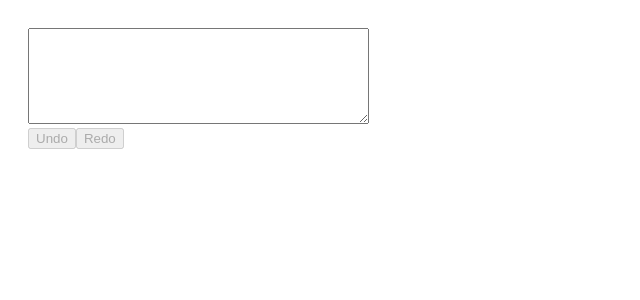
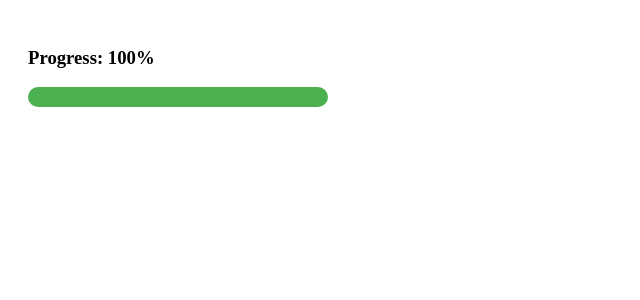
Before and after one commit to anmol810/ReactjsInterviewQuestion, a React (Vite) app in the folder my-react-app/: page / in a window 1280 px wide. Shown: the top 300 px of the page, without its empty margins (0-640 px from the left). Built offline with nearby package versions, Linux system fonts and the light colour scheme.

Commit message:
30th july

```diff
--- a/my-react-app/src/App.jsx
+++ b/my-react-app/src/App.jsx
@@ -1,12 +1,16 @@
 // import FileExplorerParent from "./FileExplorer/FileExplorerParent";
 // import InfiniteScrollList from "./IntersectionObserver/IntersectionObserver";
-import UndoRedo from "./undoRedo/undoRedo";
+
+import ProgressBarParent from "./progressBar/progressBarParent";
+
+// import UndoRedo from "./undoRedo/undoRedo";
 function App() {
   return (
     <>
       {/* <FileExplorerParent /> */}
       {/* <InfiniteScrollList /> */}
-      <UndoRedo />
+      {/* <UndoRedo /> */}
+      <ProgressBarParent />
     </>
   );
 }
--- /dev/null
+++ b/my-react-app/src/progressBar/progress.jsx
@@ -0,0 +1,26 @@
+import React from "react";
+
+function ProgressBar({ progress }) {
+  return (
+    <div
+      style={{
+        height: "20px",
+        width: "100%",
+        backgroundColor: "#e0e0e0",
+        borderRadius: "10px",
+        overflow: "hidden",
+      }}
+    >
+      <div
+        style={{
+          height: "100%",
+          width: `${progress}%`,
+          backgroundColor: progress < 100 ? "#76c7c0" : "#4caf50",
+          transition: "width 0.3s ease-in-out",
+        }}
+      />
+    </div>
+  );
+}
+
+export default ProgressBar;
--- /dev/null
+++ b/my-react-app/src/progressBar/progressBarParent.jsx
@@ -0,0 +1,23 @@
+import React, { useState, useEffect } from "react";
+import ProgressBar from "./progress";
+
+function ProgressBarParent() {
+  const [progress, setProgress] = useState(0);
+
+  // Optional: simulate loading
+  useEffect(() => {
+    const interval = setInterval(() => {
+      setProgress((prev) => (prev >= 100 ? 100 : prev + 10));
+    }, 500);
+    return () => clearInterval(interval);
+  }, []);
+
+  return (
+    <div style={{ padding: "20px", width: "300px" }}>
+      <h3>Progress: {progress}%</h3>
+      <ProgressBar progress={progress} />
+    </div>
+  );
+}
+
+export default ProgressBarParent;
```
